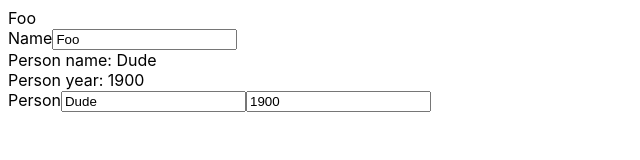
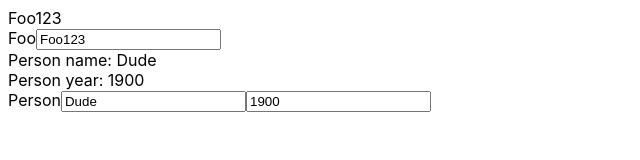
Before and after one commit to rodrigocfd/react-typescript-mobx-example, a React (Create React App) app: page / in a window 1280 px wide. Shown: the top 160 px of the page, without its empty margins (0-640 px from the left). Built offline with nearby package versions, Linux system fonts and the light colour scheme.

Commit message:
Disambiguating names.

```diff
--- a/src/app/App.tsx
+++ b/src/app/App.tsx
@@ -1,8 +1,8 @@
 import React from 'react';
 
 import {MobxStoreProvider} from '../store/useMobxStore';
-import NameReader from './NameReader';
-import NameWriter from './NameWriter';
+import FooReader from './FooReader';
+import FooWriter from './FooWriter';
 import PersonReaderName from './PersonReaderName';
 import PersonReaderYear from './PersonReaderYear';
 import PersonWriter from './PersonWriter';
@@ -11,8 +11,8 @@ const App: React.FC = () => {
 	return (
 		<MobxStoreProvider>
 			<div>
-				<NameReader />
-				<NameWriter />
+				<FooReader />
+				<FooWriter />
 				<PersonReaderName />
 				<PersonReaderYear />
 				<PersonWriter />
--- a/src/app/NameWriter.tsx
+++ b/src/app/FooReader.tsx
@@ -3,16 +3,12 @@ import {useObserver} from 'mobx-react-lite';
 
 import useMobxStore from '../store/useMobxStore';
 
-const NameWriter: React.FC = () => {
+const FooReader: React.FC = () => {
 	const store = useMobxStore();
 
 	return useObserver(() => (
-		<div>
-			Name
-			<input type="text" value={store.name}
-				onChange={e => store.name = e.target.value} />
-		</div>
+		<div>{store.foo}</div>
 	));
 };
 
-export default NameWriter;
+export default FooReader;
--- a/src/app/NameReader.tsx
+++ b/src/app/FooWriter.tsx
@@ -3,12 +3,16 @@ import {useObserver} from 'mobx-react-lite';
 
 import useMobxStore from '../store/useMobxStore';
 
-const NameReader: React.FC = () => {
+const FooWriter: React.FC = () => {
 	const store = useMobxStore();
 
 	return useObserver(() => (
-		<div>{store.name}</div>
+		<div>
+			Foo
+			<input type="text" value={store.foo}
+				onChange={e => store.foo = e.target.value} />
+		</div>
 	));
 };
 
-export default NameReader;
+export default FooWriter;
--- a/src/app/PersonWriter.tsx
+++ b/src/app/PersonWriter.tsx
@@ -11,7 +11,7 @@ const PersonWriter: React.FC = () => {
 			Person
 			<input type="text" value={store.person.name}
 				onChange={e => store.person.name = e.target.value} />
-			<input type="text" value={store.person.year}
+			<input type="number" value={store.person.year}
 				onChange={e => store.person.year = +e.target.value} />
 		</div>
 	));
--- a/src/store/mobxStore.ts
+++ b/src/store/mobxStore.ts
@@ -6,12 +6,12 @@ import {createPerson} from './Person';
  * Application central MobX store.
  */
 export function createMobxStore() {
-	const name = observable.box('Foo');
+	const foo = observable.box('Foo123');
 	const person = observable(createPerson());
 
 	return {
-		get name() { return name.get(); },
-		set name(n: string) { name.set(n); },
+		get foo() { return foo.get(); },
+		set foo(n: string) { foo.set(n); },
 		person
 	};
 };
```
